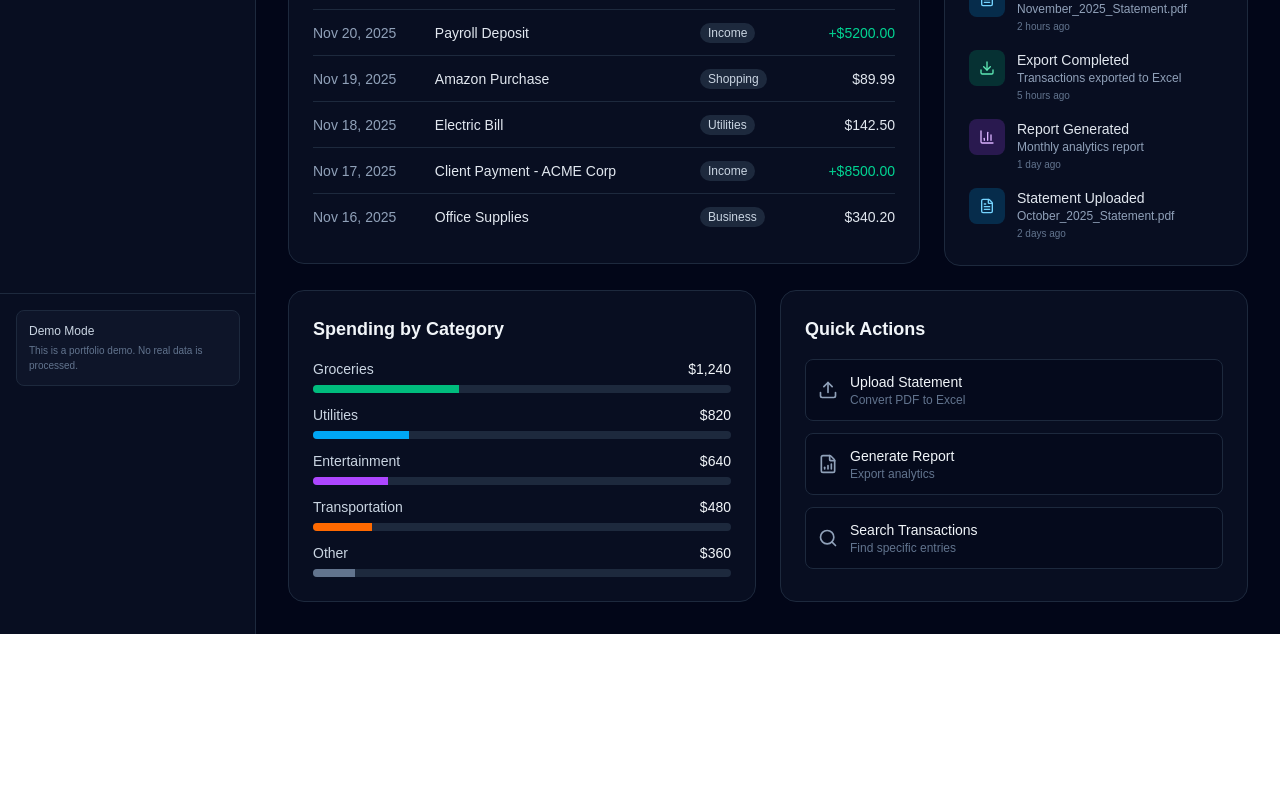
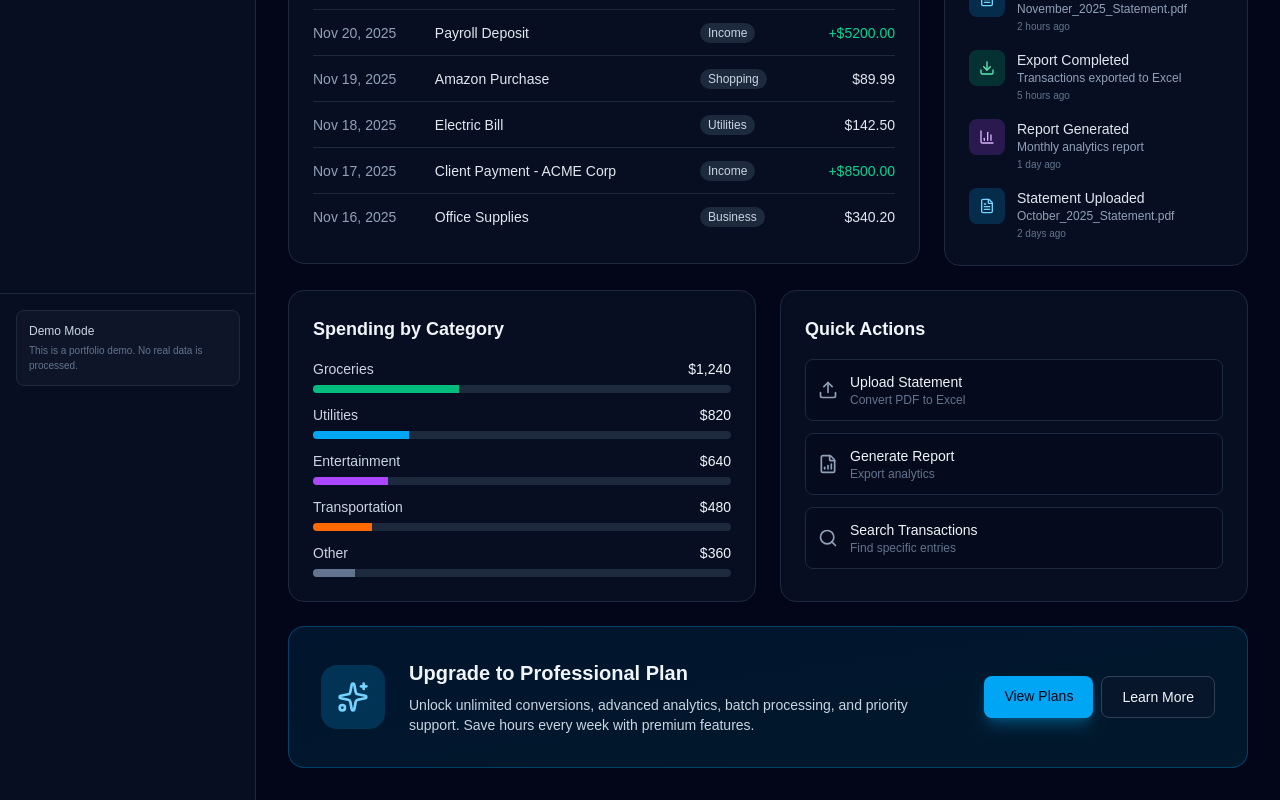
Before and after one commit to TheHakan/bank-statement-ui, a Next.js app: page /dashboard in a window 1280 px wide. Shown: the part 398-1198 px from the top of the page. Before the commit the page ends 1032 px from the top, so only its background shows below. Built offline with nearby package versions, Linux system fonts and the light colour scheme.

Commit message:
Add CTA section to DashboardPage for Professional Plan upgrade

```diff
--- a/src/app/dashboard/page.tsx
+++ b/src/app/dashboard/page.tsx
@@ -1,7 +1,8 @@
 import OverviewCards from "@/components/dashboard/overview-cards";
 import TransactionsTable from "@/components/dashboard/transactions-table";
 import RecentActivity from "@/components/dashboard/recent-activity";
-import { Upload, FileBarChart, Search } from "lucide-react";
+import { Upload, FileBarChart, Search, Sparkles } from "lucide-react";
+import Link from "next/link";
 
 export default function DashboardPage() {
   return (
@@ -105,6 +106,38 @@ export default function DashboardPage() {
           </div>
         </section>
       </div>
+
+      {/* CTA Section */}
+      <section className="rounded-2xl border border-sky-500/30 bg-linear-to-br from-sky-500/10 to-cyan-500/10 p-8">
+        <div className="flex flex-col items-center gap-6 text-center md:flex-row md:text-left">
+          <div className="flex h-16 w-16 shrink-0 items-center justify-center rounded-2xl bg-sky-500/20">
+            <Sparkles className="h-8 w-8 text-sky-300" />
+          </div>
+          <div className="flex-1">
+            <h3 className="text-xl font-semibold text-slate-100">
+              Upgrade to Professional Plan
+            </h3>
+            <p className="mt-2 text-sm text-slate-300">
+              Unlock unlimited conversions, advanced analytics, batch processing, and priority support.
+              Save hours every week with premium features.
+            </p>
+          </div>
+          <div className="flex shrink-0 flex-col gap-2 sm:flex-row">
+            <Link
+              href="/#pricing"
+              className="rounded-lg bg-sky-500 px-5 py-2.5 text-sm font-medium text-slate-950 shadow-lg shadow-sky-500/30 hover:bg-sky-400"
+            >
+              View Plans
+            </Link>
+            <Link
+              href="/#features"
+              className="rounded-lg border border-slate-700 bg-slate-900/50 px-5 py-2.5 text-sm font-medium text-slate-100 hover:bg-slate-800"
+            >
+              Learn More
+            </Link>
+          </div>
+        </div>
+      </section>
     </div>
   );
 }
```
